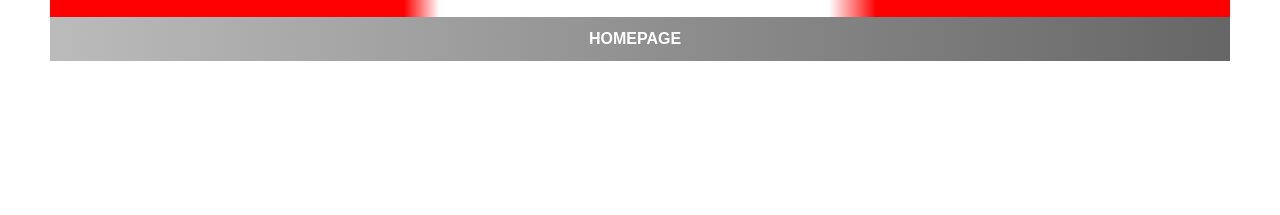
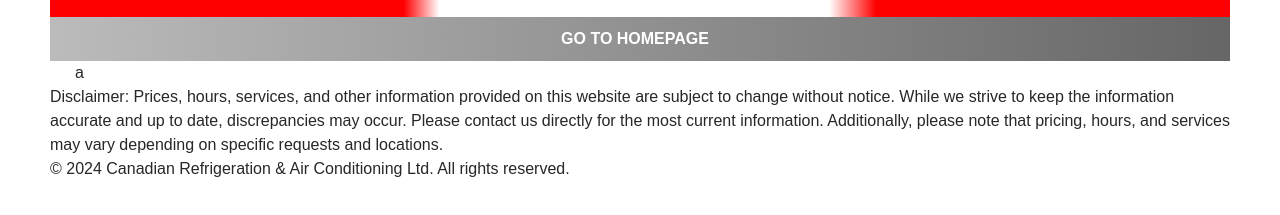
Before and after one commit to canadianrefrigeration/canadianrefrigeration.github.io, a website: page gallery.html in a window 1280 px wide. Shown: the part 217-432 px from the top of the page. Drawn offline with nearby package versions, Linux system fonts and the light colour scheme.

Commit message:
Gallery page

```diff
--- a/gallery.html
+++ b/gallery.html
@@ -30,12 +30,12 @@
     <meta name="theme-color" content="#ffffff">
     <link rel="stylesheet" href="https://fonts.googleapis.com/css?family=Roboto:300,400,500,700&display=swap">
     <link rel="stylesheet" href="https://cdnjs.cloudflare.com/ajax/libs/normalize/8.0.1/normalize.min.css">
-</head>
-
-<body>
     <link rel="stylesheet" href="styles.css">
     <link href="./output.css" rel="stylesheet">
     <script src="script.js"></script>
+</head>
+
+<body class="white-mode">
     <div id="companyHeader">
         <header class="companyName">
             <span class="unselectable companyNameText">Canadian Refrigeration & Air Conditioning Ltd</span>
@@ -43,8 +43,19 @@
         </header>
         <div class="unselectable navigationBar sticky top-0">
             <ul>
-                <li><a href="index.html">Homepage</a></li>
+                <li><a href="index.html">Go to Homepage</a></li>
             </ul>
         </div>
     </div>
+    <section>
+        <div>a</div>
+    </section>
 </body>
+
+<footer class="unselectable">
+    <p>Disclaimer: Prices, hours, services, and other information provided on this website are subject to change without
+        notice. While we strive to keep the information accurate and up to date, discrepancies may occur. Please contact
+        us directly for the most current information. Additionally, please note that pricing, hours, and services may
+        vary depending on specific requests and locations.</p>
+    <p>&copy; 2024 Canadian Refrigeration & Air Conditioning Ltd. All rights reserved.</p>
+</footer>
```
